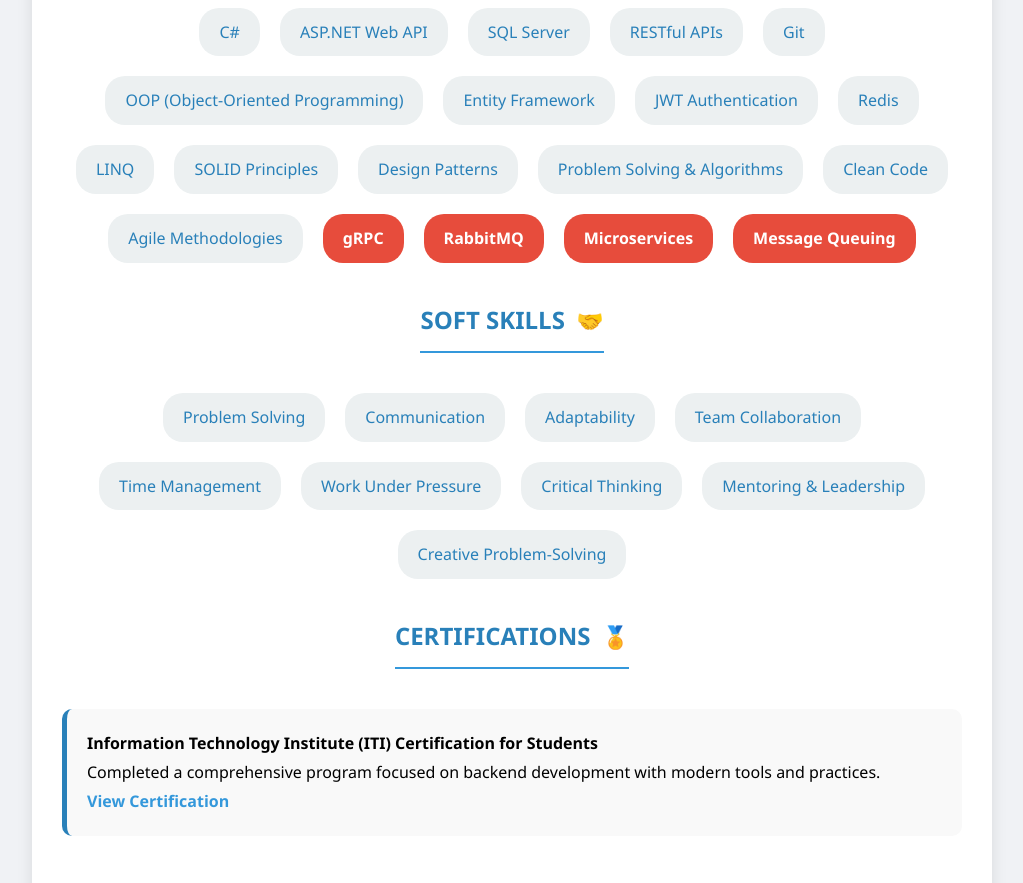
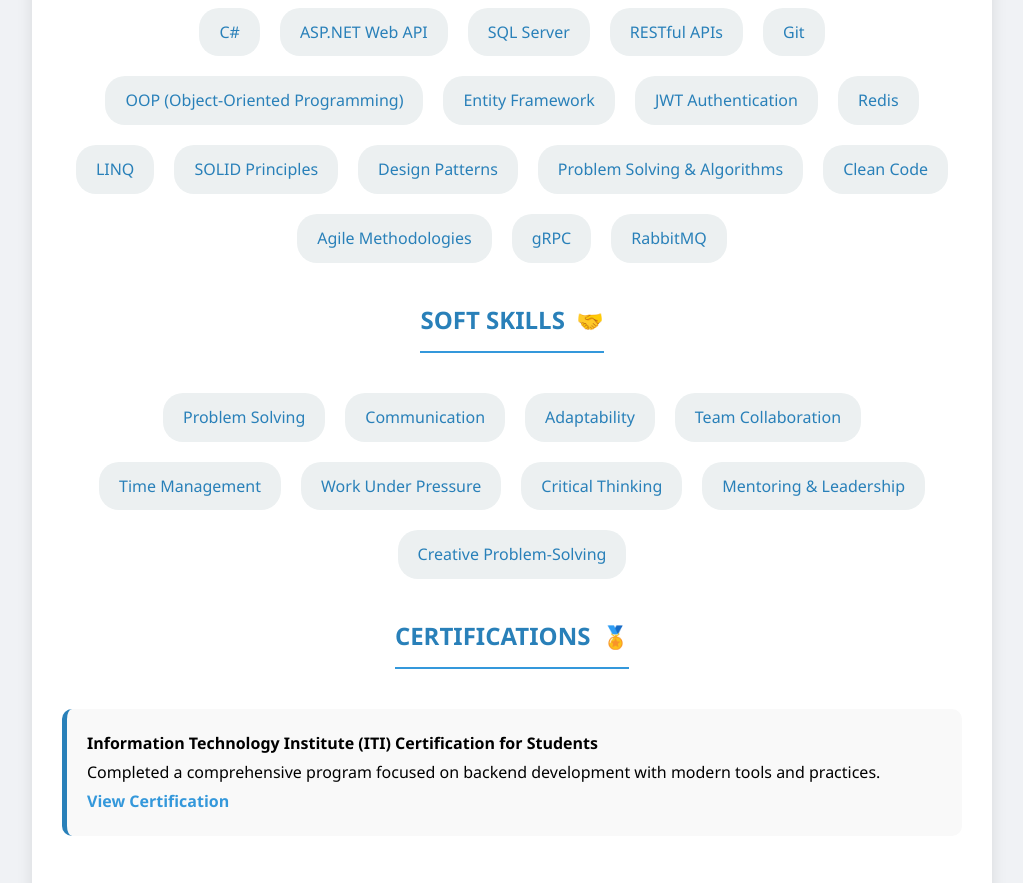
Before and after one commit to uosefahmed22/uosefahmed22.github.io, a plain HTML site: page index.html in a window 1280 px wide. Shown: the part 1037-1920 px from the top of the page, without its empty margins (128-1151 px from the left). Drawn offline with Linux system fonts and the light colour scheme.

Commit message:
Update index.html

```diff
--- a/index.html
+++ b/index.html
@@ -49,10 +49,8 @@
     <div class="skill-item">Problem Solving & Algorithms</div>
     <div class="skill-item">Clean Code</div>
     <div class="skill-item">Agile Methodologies</div>
-    <div class="skill-item highlight">gRPC</div>
-    <div class="skill-item highlight">RabbitMQ</div>
-    <div class="skill-item highlight">Microservices</div>
-    <div class="skill-item highlight">Message Queuing</div>
+    <div class="skill-item">gRPC</div>
+    <div class="skill-item">RabbitMQ</div>
 </div>
 
 <h2 class="section-title">Soft Skills <span class="emoji">🤝</span></h2>
@@ -117,14 +115,14 @@
 <h2 class="section-title">Advanced Technology Projects <span class="emoji">🚀</span></h2>
 <div class="project">
     <strong>Ordering System Using gRPC</strong><br>
-    <em>October 2024</em><br>
+    <em>March 2025</em><br>
     Built a high-performance ordering system using gRPC for inter-service communication. Implemented service-to-service communication with Protocol Buffers for efficient data serialization. The system features bi-directional streaming for real-time order updates, authentication using interceptors, and significantly improved performance compared to traditional REST APIs. Achieved 40% faster response times through efficient binary serialization and HTTP/2 protocol advantages.<br>
     <a href="https://github.com/uosefahmed22/OrderingSystemUsingGRPC" target="_blank">GitHub Repository</a>
 </div>
 
 <div class="project">
     <strong>Notification System Using RabbitMQ</strong><br>
-    <em>November 2024</em><br>
+    <em>March 2025</em><br>
     Developed an event-driven notification system using RabbitMQ for asynchronous message processing. Implemented message queuing patterns for reliable notification delivery, dead letter queues for failed message handling, and priority-based routing for critical notifications. The system can handle thousands of concurrent notifications with guaranteed delivery and includes retry mechanisms for resilience. Built monitoring capabilities to track queue health and message throughput.<br>
     <a href="https://github.com/uosefahmed22/NotificationSystemUsingRabbitMq" target="_blank">GitHub Repository</a>
 </div>
```
